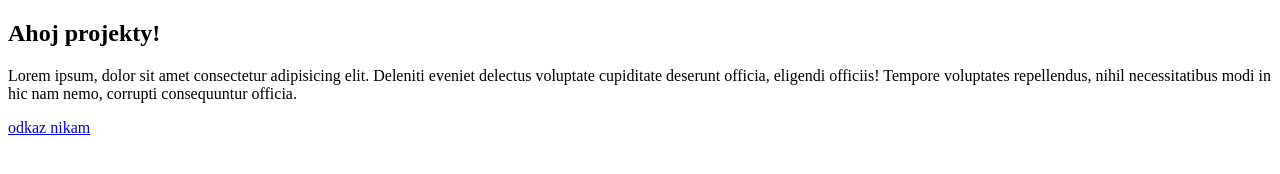
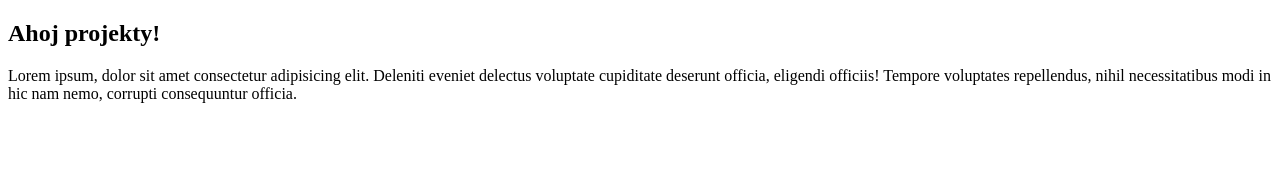
Before and after one commit to Jirkos123/testovaciblbost, a plain HTML site: page index.html in a window 1280 px wide. Drawn offline with Linux system fonts and the light colour scheme.

Commit message:
Revert "add ftr - tlacitko"
This reverts commit dad50b91e794690492ad91e458aa9eb4be4e5892.

```diff
--- a/index.html
+++ b/index.html
@@ -10,7 +10,7 @@
 
         <h1>Ahoj projekty!</h1>
         <p>Lorem ipsum, dolor sit amet consectetur adipisicing elit. Deleniti eveniet delectus voluptate cupiditate deserunt officia, eligendi officiis! Tempore voluptates repellendus, nihil necessitatibus modi in hic nam nemo, corrupti consequuntur officia.</p>
-        <a href="asdhasdha">odkaz nikam</a>
+
 
     </article>
 </body>
```
